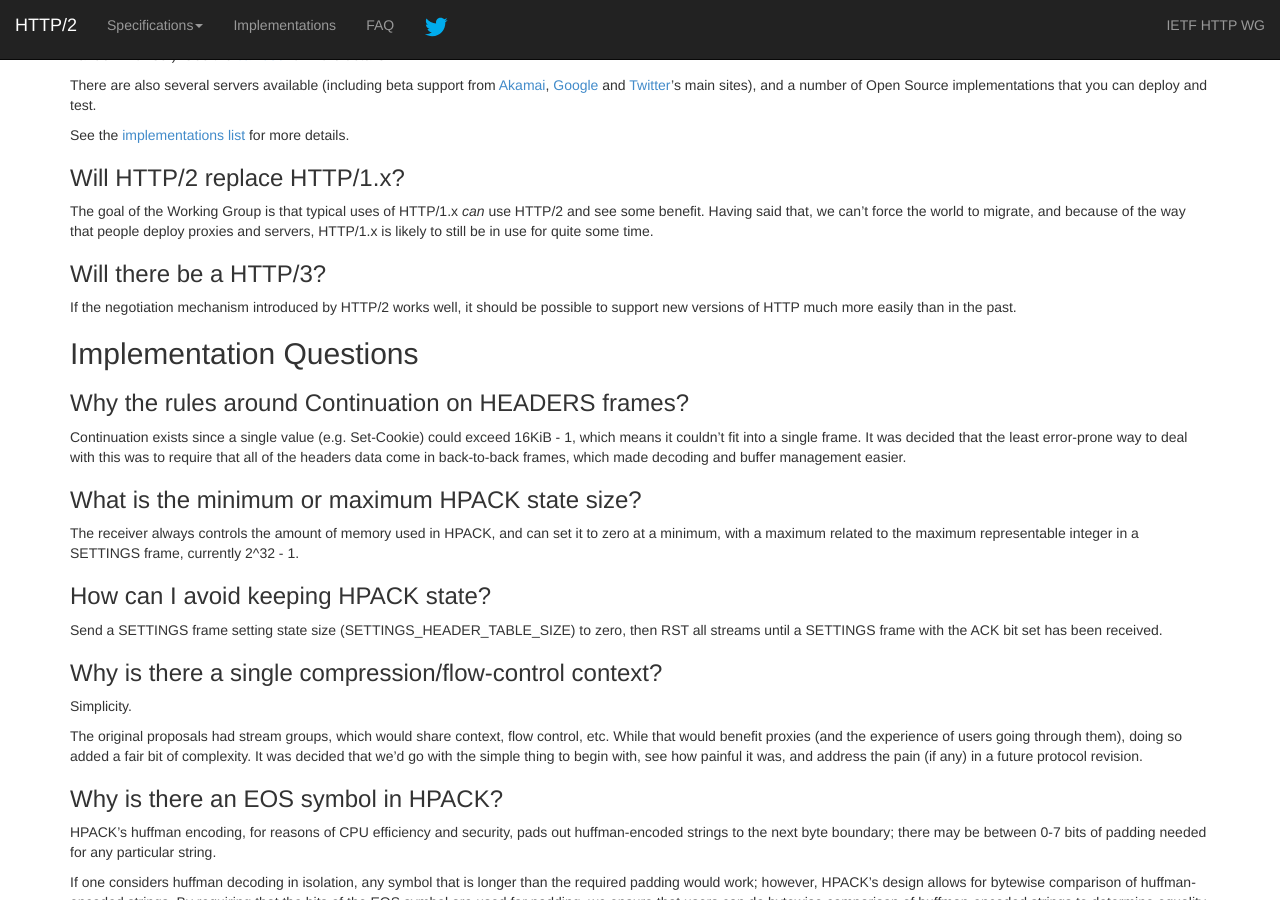
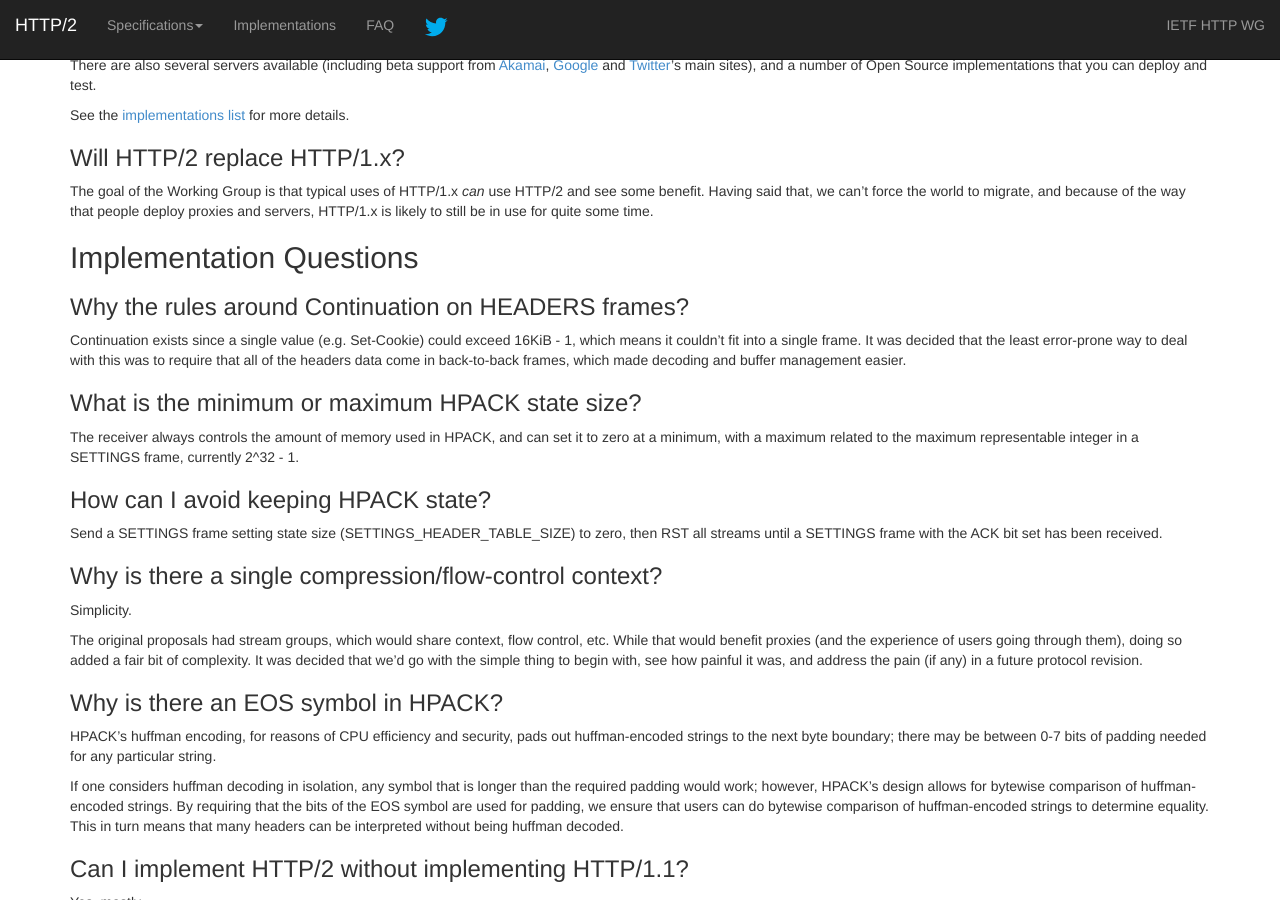
Before and after one commit to http2/http2.github.io, a Jekyll site: the page built from faq/index.md, in a window 1280 px wide and 900 px high, scrolled down 4089 px. Built offline with Jekyll 4.4.1, drawn with Linux system fonts in a browser that asks for light colours; some of the changed text lies outside the part shown.

Commit message:
Update index.md

```diff
--- a/faq/index.md
+++ b/faq/index.md
@@ -27,7 +27,6 @@
   - [What does HTTP/2 do to improve security?](#what-does-http2-do-to-improve-security)
   - [Can I use HTTP/2 now?](#can-i-use-http2-now)
   - [Will HTTP/2 replace HTTP/1.x?](#will-http2-replace-http1x)
-  - [Will there be a HTTP/3?](#will-there-be-a-http3)
 - [Implementation Questions](#implementation-questions)
   - [Why the rules around Continuation on HEADERS frames?](#why-the-rules-around-continuation-on-headers-frames)
   - [What is the minimum or maximum HPACK state size?](#what-is-the-minimum-or-maximum-hpack-state-size)
@@ -229,10 +228,6 @@
 The goal of the Working Group is that typical uses of HTTP/1.x *can* use HTTP/2 and see some benefit. Having said that, we can't force the world to migrate, and because of the way that people deploy proxies and servers, HTTP/1.x is likely to still be in use for quite some time.
 
 
-### Will there be a HTTP/3?
-
-If the negotiation mechanism introduced by HTTP/2 works well, it should be possible to support new versions of HTTP much more easily than in the past.
-
 
 ## Implementation Questions
 
@@ -275,7 +270,7 @@
 
 ### Is the priority example in Section 5.3.2 incorrect?
 
-No.  Stream B has weight 4, stream C has weight 12.  To determine the proportion of the available resources that each of these streams receive, sum all the weights (16) and divide each stream weight by the total weight.  Stream B therefore receives one-quarter of the available resources and stream C receives three-quarters.  Consequently, as the specification states: [stream B ideally receives one-third of the resources allocated to stream C](http://http2.github.io/http2-spec/#rfc.section.5.3.2).
+No.  Stream B has weight 4, stream C has weight 12.  To determine the proportion of the available resources that each of these streams receive, sum all the weights (16) and divide each stream weight by the total weight.  Stream B therefore receives one-quarter of the available resources and stream C receives three-quarters.  Consequently, as the specification states: [stream B ideally receives one-third of the resources allocated to stream C](http://httpwg.org/specs/rfc7540/#rfc.section.5.3.2).
 
 ### Will I need TCP_NODELAY for my HTTP/2 connections?
 
```
